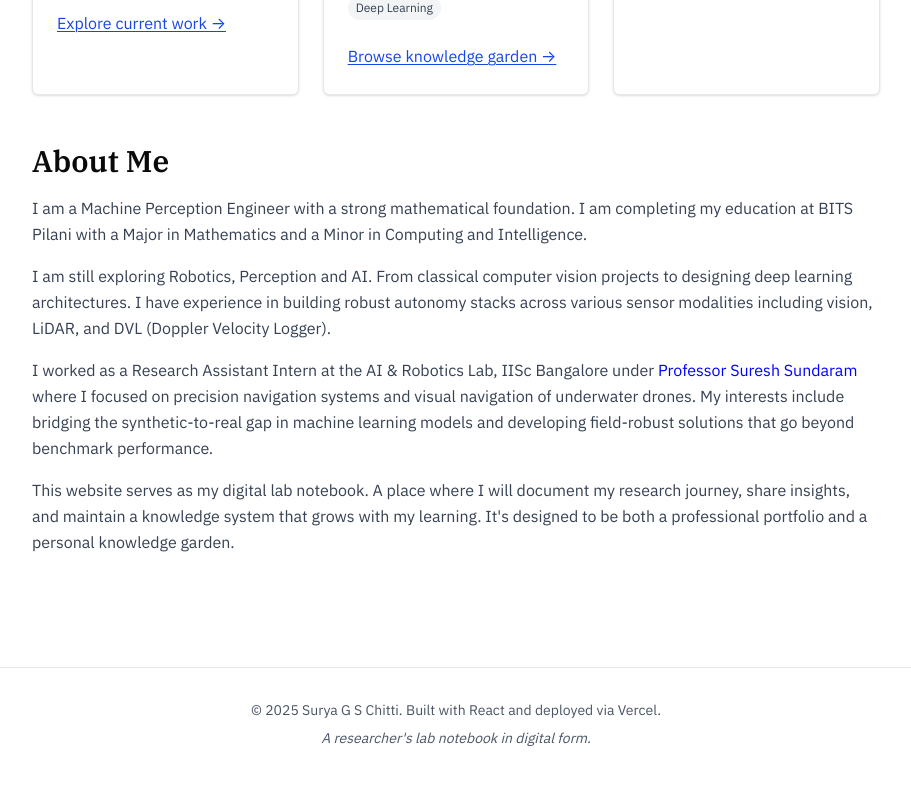
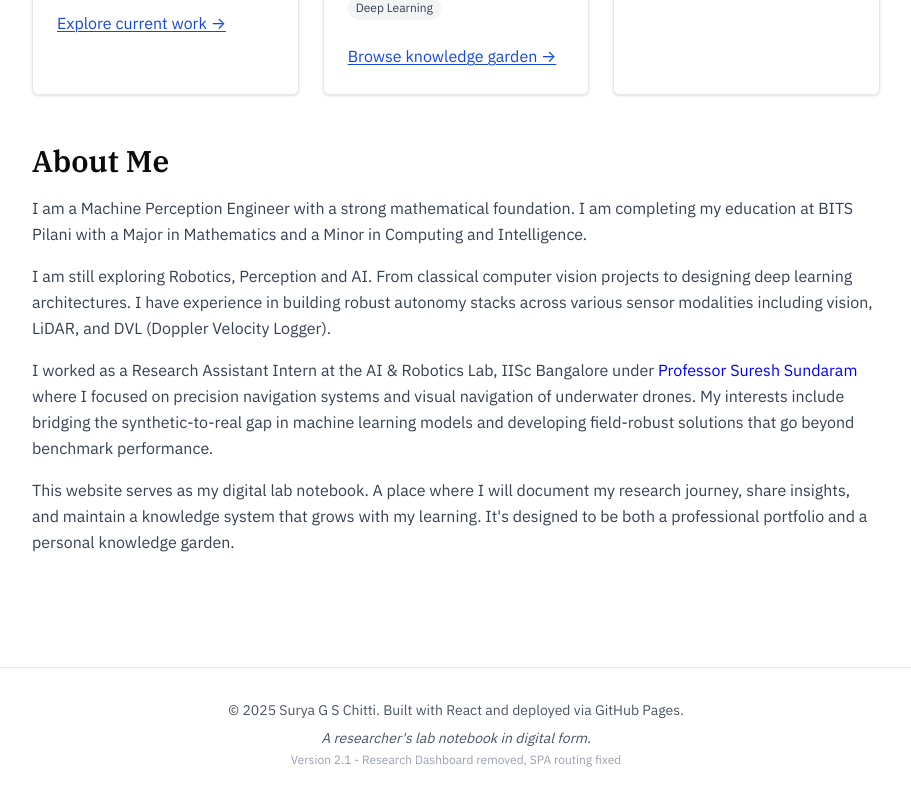
Before and after one commit to codechitti216/codechitti216.github.io, a React (Vite) app: page / in a window 1280 px wide. Shown: the part 815-1615 px from the top of the page, without its empty margins (184-1095 px from the left). Built offline with nearby package versions, Linux system fonts and the light colour scheme.

Commit message:
Added Inner Circle Functionality 2.0

```diff
--- a/src/components/Layout.jsx
+++ b/src/components/Layout.jsx
@@ -70,9 +70,12 @@ const Layout = ({ children }) => {
       <footer className="border-t border-gray-200 mt-16">
         <div className="max-w-4xl mx-auto px-6 py-8">
           <div className="text-center text-sm text-gray-600">
-            <p>© 2025 Surya G S Chitti. Built with React and deployed via Vercel.</p>
+            <p>© 2025 Surya G S Chitti. Built with React and deployed via GitHub Pages.</p>
             <p className="mt-2">
               <span className="italic">A researcher's lab notebook in digital form.</span>
+            </p>
+            <p className="mt-1 text-xs text-gray-400">
+              Version 2.1 - Research Dashboard removed, SPA routing fixed
             </p>
           </div>
         </div>
--- a/src/main.jsx
+++ b/src/main.jsx
@@ -4,8 +4,8 @@ import 'katex/dist/katex.min.css';
 import './index.css'
 import App from './App.jsx'
 
-// DEBUG: This version has been deployed - Version 2.0 with fixed GitHub Pages redirect
-console.log('🚀 DEPLOYED VERSION 2.0 - GitHub Pages redirect fixed!', new Date().toISOString());
+// DEBUG: This version has been deployed - Version 2.1 with Research Dashboard removed and SPA routing fixed
+console.log('🚀 DEPLOYED VERSION 2.1 - Research Dashboard removed, SPA routing fixed!', new Date().toISOString());
 
 ReactDOM.createRoot(document.getElementById('root')).render(
   <React.StrictMode>
```
